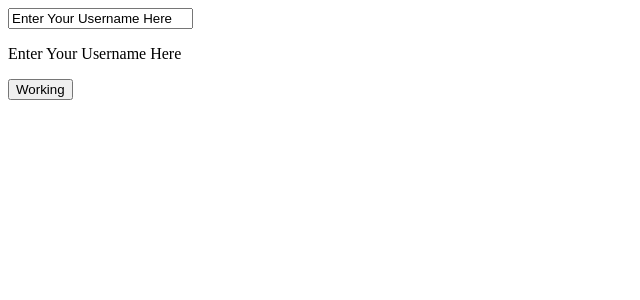
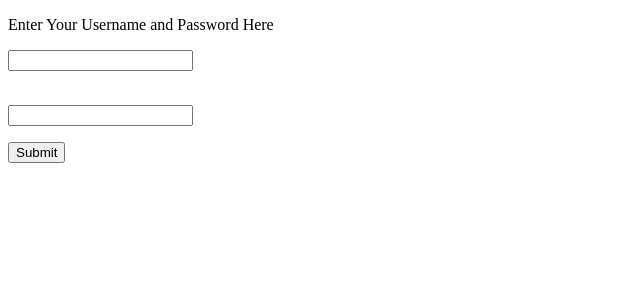
Before and after one commit to Chaitanya150895/assignment2, an Angular app: page / in a window 1280 px wide. Shown: the top 300 px of the page, without its empty margins (0-640 px from the left). Built offline with nearby package versions, Linux system fonts and the light colour scheme.

Commit message:
created username and password component

```diff
--- a/src/app/app.component.html
+++ b/src/app/app.component.html
@@ -1 +1,5 @@
+<p>Enter Your Username and Password Here</p>
+
 <app-username></app-username>
+<br>
+<app-password></app-password>
--- a/src/app/app.module.ts
+++ b/src/app/app.module.ts
@@ -4,11 +4,13 @@ import { NgModule } from '@angular/core';
 
 import { AppComponent } from './app.component';
 import { UsernameComponent } from './username/username.component';
+import { PasswordComponent } from './password/password.component';
 
 @NgModule({
   declarations: [
     AppComponent,
-    UsernameComponent
+    UsernameComponent,
+    PasswordComponent
   ],
   imports: [
 
--- /dev/null
+++ b/src/app/password/password.component.html
@@ -0,0 +1,6 @@
+<input type="password" name="pwd">
+<p>{{passWord}}</p>
+<button [disabled] = "userName == '' "
+(click) = "onClick()">Submit</button>
+
+<br>
--- /dev/null
+++ b/src/app/password/password.component.ts
@@ -0,0 +1,20 @@
+import { Component, OnInit } from '@angular/core';
+
+@Component({
+  selector: 'app-password',
+  templateUrl: './password.component.html',
+  styleUrls: ['./password.component.css']
+})
+export class PasswordComponent implements OnInit {
+  passWord: string = "";
+  onClick()
+  {
+    this.passWord = ''; //clears the input box
+  }
+
+  constructor() { }
+
+  ngOnInit() {
+  }
+
+}
--- a/src/app/username/username.component.html
+++ b/src/app/username/username.component.html
@@ -1,3 +1,2 @@
 <input type="text" placeholder="username" [(ngModel)] = "userName">
 <p>{{userName}}</p>
-<button [disabled] = "userName == '' " (click) = "onClick()">Working</button>
--- a/src/app/username/username.component.ts
+++ b/src/app/username/username.component.ts
@@ -6,7 +6,7 @@ import { Component, OnInit } from '@angular/core';
   styleUrls: ['./username.component.css']
 })
 export class UsernameComponent implements OnInit {
-userName: string = "Enter Your Username Here";
+userName: string = " ";
 
 onClick()
 {
```
Also changed, not shown: src/app/password/password.component.css (added), 1 other file (tests, documents, lock files or other folders).
